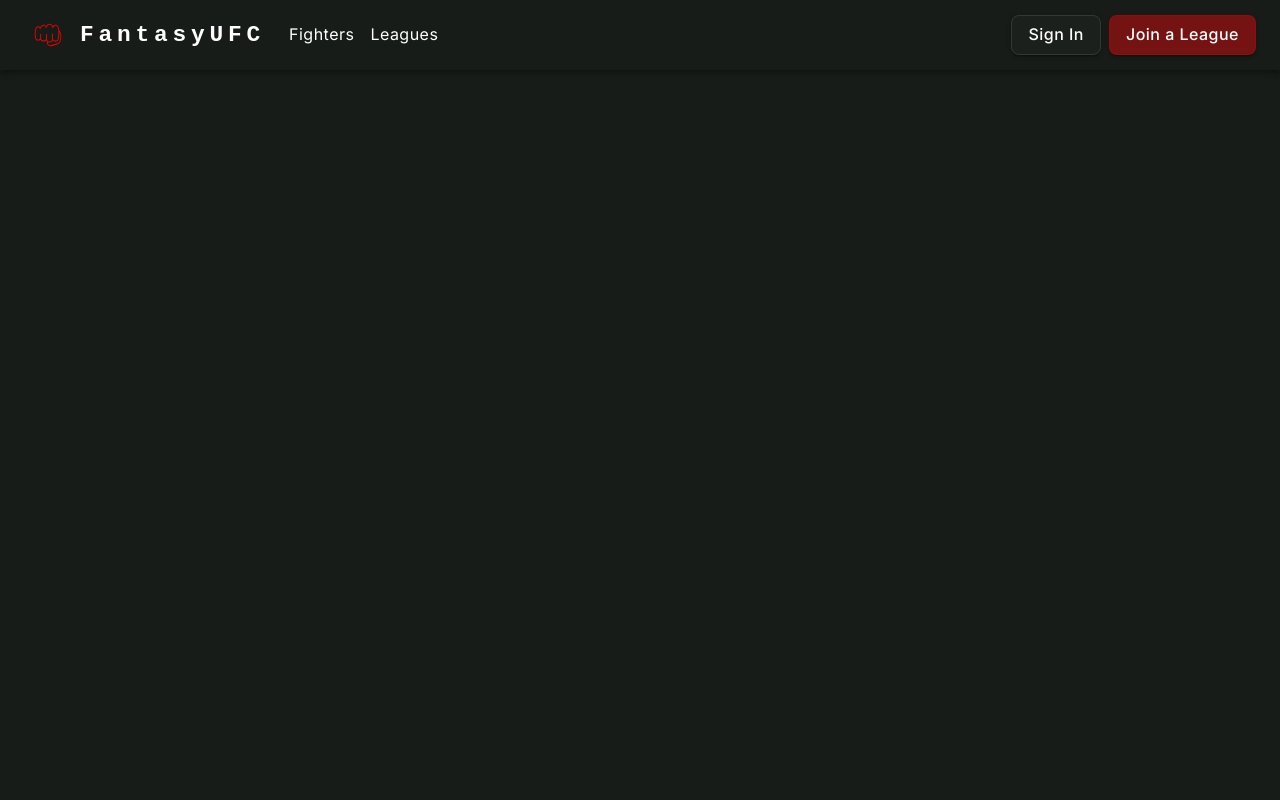
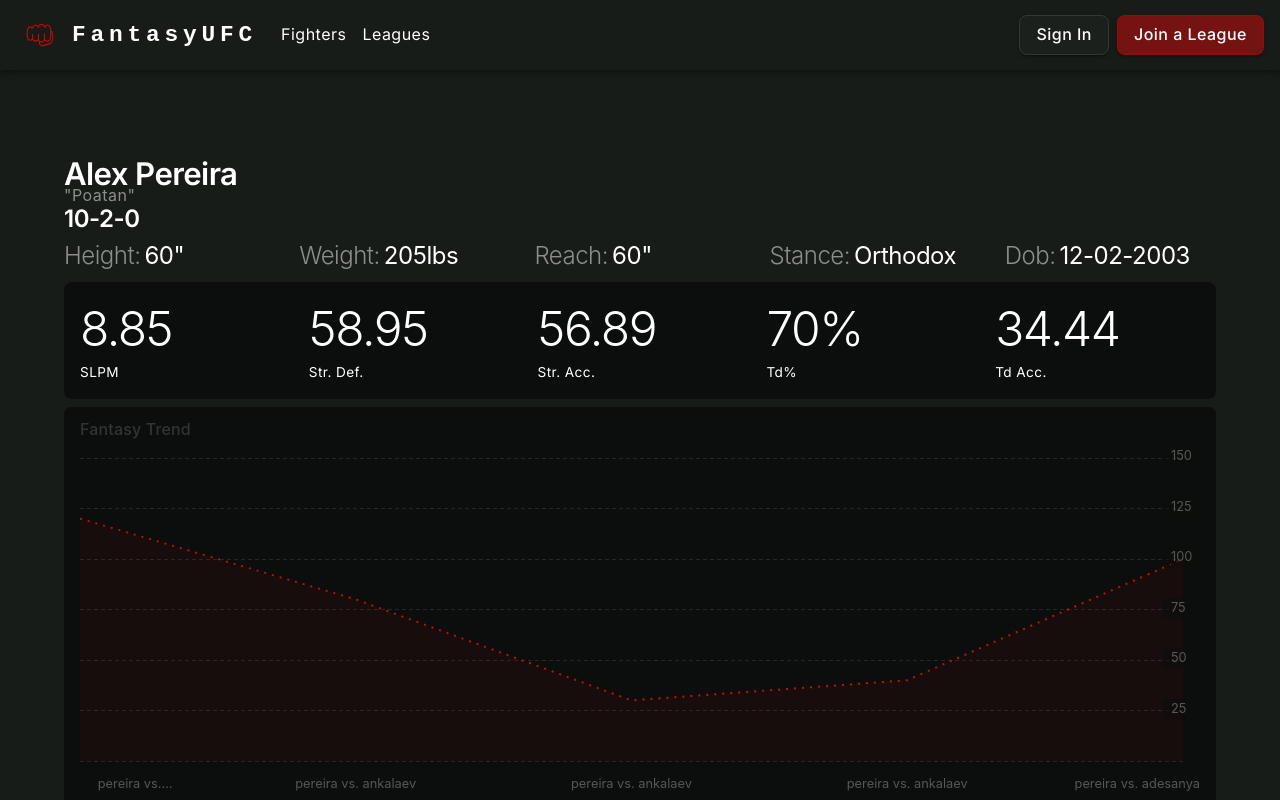
Before and after one commit to treyrachall10/ufc-fantasy-app, a React (Create React App) app in the folder frontend/ufc-fantasy-frontend/: page /fighter in a window 1280 px wide. Shown: the top 800 px of the page. Built offline with nearby package versions, Linux system fonts and the light colour scheme.

Commit message:
Theme update, Navbar width update, FantasyTrendLineChart update, added HighCharts

```diff
--- a/frontend/ufc-fantasy-frontend/package.json
+++ b/frontend/ufc-fantasy-frontend/package.json
@@ -18,6 +18,8 @@
     "@types/node": "^16.18.126",
     "@types/react": "^19.2.6",
     "@types/react-dom": "^19.2.3",
+    "highcharts": "^12.4.0",
+    "highcharts-react-official": "^3.2.3",
     "install": "^0.13.0",
     "npm": "^11.7.0",
     "react": "^18.3.1",
--- a/frontend/ufc-fantasy-frontend/src/App.css
+++ b/frontend/ufc-fantasy-frontend/src/App.css
@@ -49,3 +49,18 @@
     --a: 360deg;
   }
 }
+
+.yax {
+  display: inline-flex;
+  align-items: center;
+  justify-content: center;   /* center text horizontally */
+  line-height: 1;
+
+  min-width: 8px;           /* ← key line */
+  padding: 4px 8px;
+  border-radius: 4px;
+
+  background: hsla(150, 8%, 5%, .5);
+  color: hsla(0, 0%, 100%, 0.3);
+  white-space: nowrap;
+}
--- a/frontend/ufc-fantasy-frontend/src/App.tsx
+++ b/frontend/ufc-fantasy-frontend/src/App.tsx
@@ -7,7 +7,7 @@
 import AthleteStatsPage from './pages/AthleteStatsPage';
 import HomePage from './pages/Home';
 import Navbar from './components/layout/Navbar';
-import { Container, CssBaseline } from '@mui/material';
+import { Box, CssBaseline } from '@mui/material';
 import FightStatsPage from './pages/FightStatsPage';
 import UserTeamPage from './pages/UserTeamPage';
 import { BrowserRouter, Routes, Route} from 'react-router-dom';
@@ -27,6 +27,8 @@
     bodySmall: React.CSSProperties;
     kpiValue: React.CSSProperties;
     dataLabel: React.CSSProperties;
+    metaText: React.CSSProperties;
+    metaLabel: React.CSSProperties;
   }
 
   // allow configuration using `createTheme()`
@@ -35,6 +37,8 @@
     bodySmall?: React.CSSProperties;
     kpiValue?: React.CSSProperties;
     dataLabel?: React.CSSProperties;
+    metaText?: React.CSSProperties;
+    metaLabel?: React.CSSProperties;
   }
 
   // Custon color variants //
@@ -64,6 +68,20 @@
     bodySmall: true;
     kpiValue: true;
     dataLabel: true;
+    metaText: true;
+    metaLabel: true;
+  }
+}
+
+// Update the breakpoint prop options
+declare module '@mui/material/styles' {
+  interface BreakpointOverrides {
+    // Custom Breakpoints
+    laptop: true;
+    tablet: true;
+    mobile: true;
+    desktop: true;
+    // Remove default breakpoints
   }
 }
 
@@ -150,10 +168,22 @@
     },
     kpiValue: {
       fontSize: '3rem',
+      fontWeight: 300,
+      lineHeight: '1.3',
+      letterSpacing: '-0.03em',
+    },
+    metaText: {
+      fontSize: "1.5rem",
+      lineHeight: "1.3rem",
+      letterSpacing: "-.02em",
       fontWeight: 400,
-      lineHeight: '1.3',
-      letterSpacing: '-1em',
     },
+    metaLabel: {
+      fontSize: "1.5rem",
+      lineHeight: "1.3rem",
+      letterSpacing: "-.02em",
+      fontWeight: 300,
+    }
   },
   palette: {
       brand: { // Defines the main brand color
@@ -197,7 +227,20 @@
         }
       }
     }
-  }
+  },
+  breakpoints: {
+    values: {
+    xs: 0,
+    sm: 0,
+    md: 0,
+    lg: 0,
+    xl: 0,
+    mobile: 475,
+    tablet: 800,
+    laptop: 1200,
+    desktop: 1440,
+    },
+  },
 })
 
 function App() {
@@ -210,12 +253,7 @@
       <QueryClientProvider client={queryClient}>
         <BrowserRouter>
           <Navbar />
-          <Container maxWidth="xl" sx={{ display: 'flex',
-                                          flexDirection: 'column',
-                                          justifyContent: 'center',
-                                          alignItems: 'center',
-                                          pt: '6rem',
-                                          }}>
+          <Box sx={{pt: '6rem', alignItems: 'center'}}>
                 <Routes>
                   <Route path="/" element={<HomePage />} />
                   <Route path="/fights" element={<FightsListPage />} />
@@ -225,9 +263,9 @@
                   <Route path="/events/:id" element={<FightsListPage />} />
                   <Route path="/fighter/:id" element={<AthleteStatsPage />} />
                   <Route path="/fight/:id" element={<FightStatsPage />} />
-              <Route path="/team" element={<UserTeamPage />} />
+                  <Route path="/fighter" element={<AthleteStatsPage />} />
                 </Routes>
-          </Container>
+          </Box>
         </BrowserRouter>
 
         <ReactQueryDevtools initialIsOpen={false} />
--- a/frontend/ufc-fantasy-frontend/src/components/charts/FantasyTrendLineChart.tsx
+++ b/frontend/ufc-fantasy-frontend/src/components/charts/FantasyTrendLineChart.tsx
@@ -1,4 +1,7 @@
-import { LineChart, Line, XAxis, YAxis, CartesianGrid, Tooltip, Legend, ResponsiveContainer } from 'recharts';
+import HighchartsReact from 'highcharts-react-official';
+import Highcharts from 'highcharts';
+import { ResponsiveContainer, AreaChart, Area, XAxis, YAxis, CartesianGrid, Tooltip } from 'recharts';
+import { wrap } from 'module';
 
 interface FantasyTrendPoint {
     bout: string,
@@ -11,17 +14,91 @@
 }
 
 export default function FantasyTrendLineChart({data}: FantasyTrendLineChartProps) {
+    const options = {
+        chart: {
+            type: 'area',
+            backgroundColor: 'hsla(150, 8%, 5%, 1)',
+            spacing: [16, 16, 16, 16],
+        },
+        title: {
+            text: 'Fantasy Trend',
+            align: 'left',
+            style: {
+                fontSize: '1rem',
+                lineHeight: '1.3rem',
+                letterSpacing: '0.01em',
+                fontWeight: 500,
+            }
+        },
+        legend: {
+            enabled: false,
+        },
+        xAxis: {
+            categories: data.map(d => d.bout),
+            labels: {
+                color: "hsla(0, 0%, 100%, 0.5)",
+                style: {
+                    color: 'hsla(0, 0%, 100%, 0.3)',
+                }
+            },
+            lineWidth: 0
+        },
+        yAxis: {
+            title: {text: undefined},
+            labels: {
+                useHTML: true,
+                formatter: function (
+                this: Highcharts.AxisLabelsFormatterContextObject
+                ) {
+                if (this.isFirst) {
+                    return '';
+                }
+                return `<div class="yax">${this.value}</div>`;
+                },
+                x: -20,
+                y: 0,
+                style: {
+                    color: "hsla(0, 0%, 100%, 0.25)",
+                }
+            },
+            gridLineColor: "hsla(0,0%,100%,0.1)",
 
+            gridLineDashStyle: 'Dash',
+            opposite: true,
+        },
+        tooltip: {
+            pointFormat: '{series.name} scored {point.y} points during {point.category}',
+            backgroundColor: 'hsla(135, 8%, 10%, 1)',
+            style: {
+                color: 'white',
+            }
+        },
+        series: [{
+            type: "area",
+            name: 'fighter',
+            data: data.map(d => d.points),
+            color: "hsla(0, 91%, 43%, 1)",
+            fillColor: "hsla(0, 91%, 43%, 0.05)",
+            marker: {
+                enabled: false, // Disable plot points
+            },
+            zones: [
+                {dashStyle: 'Dot'} // Makes line dashed
+            ]
+
+        }],
+        plotOptions: {
+            series: {
+                pointPlacement: 'on',
+            },
+        },
+        credits: {
+            enabled: false
+        }
+    }
     return (
-        <ResponsiveContainer width="100%" height={300}>
-            <LineChart data={data}>
-                <Line type="monotone" dataKey="points" stroke="green"/>
-                <CartesianGrid stroke="#ccc" />
-                <XAxis dataKey="date"/>
-                <YAxis />
-                <Legend/>
-                <Tooltip/>
-            </LineChart>
-        </ResponsiveContainer>
+        <HighchartsReact
+        highcharts={Highcharts}
+        options={options}/>
     )
 }
--- a/frontend/ufc-fantasy-frontend/src/components/layout/ListPageLayout.tsx
+++ b/frontend/ufc-fantasy-frontend/src/components/layout/ListPageLayout.tsx
@@ -5,7 +5,7 @@
 export default function ListPageLayout (props: { children: ReactNode }) {
     return (
     <>
-        <Container maxWidth="lg">
+        <Container maxWidth="desktop">
             <Stack direction="column">
                 {props.children}
             </Stack>
--- a/frontend/ufc-fantasy-frontend/src/components/layout/Navbar.tsx
+++ b/frontend/ufc-fantasy-frontend/src/components/layout/Navbar.tsx
@@ -38,8 +38,8 @@
     return (
         <AppBar position='static' sx={{
                                     bgcolor: 'background.default',
+                                    px: '16px'
                                     }}>
-            <Container maxWidth="xl">
                 <Toolbar disableGutters>
                     <IconButton
                         component={Link}
@@ -167,7 +167,6 @@
                         </Button>
                     </Box>
                 </Toolbar>
-            </Container>
         </AppBar>
     )
 }
--- a/frontend/ufc-fantasy-frontend/src/pages/AthleteStatsPage.tsx
+++ b/frontend/ufc-fantasy-frontend/src/pages/AthleteStatsPage.tsx
@@ -1,4 +1,4 @@
-import { Container, Grid, Box, Typography } from "@mui/material";
+import { Container, Grid, Box, Typography, Stack} from "@mui/material";
 import Sidebar from "../components/layout/Sidebar";
 import QuickStatCard from "../components/statHolders/QuickStatCard";
 import FightsList from "../components/lists/FightsList";
@@ -12,6 +12,7 @@
     const  params = useParams()
     const id = params.id;
     {/* API fetching*/}
+    {/*
     const { data: fighterData,
             isPending: fighterPending,
             error: fighterError } = useQuery<FighterWithCareerStats>({
@@ -65,79 +66,112 @@
         points: fantasyData.fight_total_points,
         date: fantasyData.date
     }))
+        */}
 
     return (
-        <Container maxWidth="xl">
-            <Grid container spacing={2}>
-
-                {/* Sidebar */}
-                <Grid size={{ xs: 12, md: 2}}>
-                    <Sidebar
-                        name={fighterData.fighter.full_name}
-                        nickname={fighterData.fighter.nick_name}
-                        age={30}
-                        height={fighterData.fighter.height}
-                        weight={fighterData.fighter.weight}
-                        reach={fighterData.fighter.reach}
-                        stance={fighterData.fighter.stance}
-                        record={fighterData.fighter.record}
-                    />
+        <Container maxWidth="laptop">
+                <Stack direction={'column'} spacing={2}>
+                    {/*Header*/}
+                        <Stack sx={{
+                                display: 'flex',
+                                flexDirection: 'column',
+                                justifyContent: {mobile: 'center', laptop: 'flex-start'},
+                                alignItems: {mobile: 'center', laptop: 'flex-start'},
+                        }}>
+                            <Typography variant="h2">Alex Pereira</Typography>
+                            <Typography variant="body" color="text.secondary">"Poatan"</Typography>
+                            <Typography variant="h3">10-2-0</Typography>
+                        </Stack>
+                            <Grid container spacing={3} justifyContent={{ mobile: 'center', laptop: 'flex-start' }}>
+                                {/*Meta Data Box*/}
+                                <Grid size={{ mobile: 12, tablet: 6, laptop: 2.4 }}>
+                                        <Stack direction="row" justifyContent={{mobile: "center", laptop: "flex-start"}} textAlign="center" spacing={.5}>
+                                            <Typography variant="metaLabel" color="text.secondary">Height: </Typography>
+                                            <Typography variant="metaText">60"</Typography>
+                                        </Stack>
                                 </Grid>
-                {/* Body */}
-                <Grid size={{ xs: 12, md: 10 }}>
-                    <Box sx={{display: "flex",
-                    flexDirection: "column",
-                    gap: 1
-                    }}>
-                        {/* QuickStats */}
-                        <Typography variant="subtitle2">Career Stats:</Typography>
-                        <Grid container spacing={2} sx={{
-                            display: "flex",
-                            justifyContent: "space-between",
-                        }}>
-                            <Grid size={{xs: 12, sm: 6, md: 4, lg: 2}}>
-                                <QuickStatCard title="SLPM" stat={slpm.toFixed(2)}/>
+                                <Grid size={{ mobile: 12, tablet: 6, laptop: 2.4 }}>
+                                    <Stack direction="row" justifyContent={{mobile: "center", laptop: "flex-start"}} textAlign="center" spacing={.5}>
+                                        <Typography variant="metaLabel" color="text.secondary">Weight: </Typography>
+                                        <Typography variant="metaText">205lbs</Typography>
+                                    </Stack>
                                 </Grid>
-                            <Grid size={{xs: 12, sm: 6, md: 4, lg: 2}}>
-                                <QuickStatCard title="STR DEF" stat={strDef.toFixed(2)} />
+                                <Grid size={{ mobile: 12, tablet: 6, laptop: 2.4 }}>
+                                    <Stack direction="row" justifyContent={{mobile: "center", laptop: "flex-start"}} textAlign="center" spacing={.5}>
+                                        <Typography variant="metaLabel" color="text.secondary">Reach: </Typography>
+                                        <Typography variant="metaText">60"</Typography>
+                                    </Stack>
                                 </Grid>
-                            <Grid size={{xs: 12, sm: 6, md: 4, lg: 2}}>
-                                <QuickStatCard title="STR ACC" stat={strAcc.toFixed(2)} />
+                                <Grid size={{ mobile: 12, tablet: 6, laptop: 2.4 }}>
+                                    <Stack direction="row" justifyContent={{mobile: "center", laptop: "flex-start"}} textAlign="center" spacing={.5}>
+                                        <Typography variant="metaLabel" color="text.secondary">Stance: </Typography>
+                                        <Typography variant="metaText">Orthodox</Typography>
+                                    </Stack>
                                 </Grid>
-                            <Grid size={{xs: 12, sm: 6, md: 4, lg: 2}}>
-                                <QuickStatCard title="TD%" stat={tdDef.toFixed(2)} />
-                            </Grid>
-
-                            <Grid size={{xs: 12, sm: 6, md: 4, lg: 2}}>
-                                <QuickStatCard title="TD ACC" stat={tdAcc.toFixed(2)} />
-                            </Grid>
-
-                        </Grid>
-                        {/* Fantsy Chart and W/L Chart */}
-                        <Grid container spacing={2}>
-                            <Grid size={{xs: 12, sm: 6, md: 6, lg: 6}}>
-                                <Typography variant="subtitle2">Fantasy Trend Chart (last 3 fights): </Typography>
-                                <FantasyTrendLineChart data={fantasyTrendData}/>
-                            </Grid>
-                            <Grid size={{xs: 12, sm: 6, md: 6, lg: 6}}>
-                                <Typography variant="subtitle2">Method of Victory/Loss: </Typography>
-                                <WinLossChart
-                                record={fighterData.fighter.record}
-                                />
+                                <Grid size={{ mobile: 12, tablet: 6, laptop: 2.4 }}>
+                                    <Stack direction="row" justifyContent={{mobile: "center", laptop: "flex-start"}} textAlign="center" spacing={.5}>
+                                        <Typography variant="metaLabel" color="text.secondary">Dob: </Typography>
+                                        <Typography variant="metaText">12-02-2003</Typography>
+                                    </Stack>
                                 </Grid>
                             </Grid>
-                        {/* FightList and Interesting Stats */}
-                        <Grid container spacing={2}>
-                            <Grid size={{xs: 12, sm: 6, md: 6, lg: 6}}>
-                                <FightsList/>
+                            {/*Body Contents*/}
+                            <Grid container spacing={1}>
+                                {/*KPI Contents*/}
+                                <Grid container size={12} spacing={1} sx={{ bgcolor: 'dashboardBlack.main', borderRadius: 2, p: 1}}>
+                                    <Grid size={2.4} padding={1}>
+                                        <Stack direction="column">
+                                            <Typography variant="kpiValue">8.85</Typography>
+                                            <Typography variant="caption">SLPM</Typography>
+                                        </Stack>
                                     </Grid>
-                            <Grid size={{xs: 12, sm: 6, md: 6, lg: 6}}>
-                                <QuickStatCard title="Control %" stat={'32'} />
+                                    <Grid size={2.4} padding={1}>
+                                        <Stack direction="column">
+                                            <Typography variant="kpiValue">58.95</Typography>
+                                            <Typography variant="caption">Str. Def.</Typography>
+                                        </Stack>
+                                    </Grid>
+                                    <Grid size={2.4} padding={1}>
+                                        <Stack direction="column">
+                                            <Typography variant="kpiValue">56.89</Typography>
+                                            <Typography variant="caption">Str. Acc.</Typography>
+                                        </Stack>
+                                    </Grid>
+                                    <Grid size={2.4} padding={1}>
+                                        <Stack direction="column">
+                                            <Typography variant="kpiValue">70%</Typography>
+                                            <Typography variant="caption">Td%</Typography>
+                                        </Stack>
+                                    </Grid>
+                                    <Grid size={2.4} padding={1}>
+                                        <Stack direction="column">
+                                            <Typography variant="kpiValue">34.44</Typography>
+                                            <Typography variant="caption">Td Acc.</Typography>
+                                        </Stack>
                                     </Grid>
                                 </Grid>
+                                {/*Fantasy Trend Chart*/}
+                                <Grid size={12}>
+                                    <Box sx={{ height: 400, bgcolor: 'dashboardBlack.main', borderRadius: 2, overflow: "hidden" }}>
+                                        <FantasyTrendLineChart data={[
+                                            {bout: 'pereira vs. blachowiz', points: 120, date: '12/12/12'},
+                                            {bout: 'pereira vs. ankalaev', points: 80, date: '12/12/12'},
+                                            {bout: 'pereira vs. ankalaev', points: 30, date: '12/12/12'},
+                                            {bout: 'pereira vs. ankalaev', points: 40, date: '12/12/12'},
+                                            {bout: 'pereira vs. adesanya', points: 100, date: '12/12/12'}
+                                        ]}/>
                                     </Box>
                                 </Grid>
+                                {/*Win Loss Chart*/}
+                                <Grid size={{mobile: 12, laptop: 7}}>
+                                    <Box sx={{ height: 400, bgcolor: 'dashboardBlack.main', borderRadius: 2 }} />
                                 </Grid>
+                                {/*Past Fights List*/}
+                                <Grid size={{mobile: 12, laptop: 5}}>
+                                    <Box sx={{ height: 400, bgcolor: 'dashboardBlack.main', borderRadius: 2 }} />
+                                </Grid>
+                            </Grid>
+                </Stack>
         </Container>
 
     )
--- a/frontend/ufc-fantasy-frontend/src/pages/Home.tsx
+++ b/frontend/ufc-fantasy-frontend/src/pages/Home.tsx
@@ -42,9 +42,6 @@
     borderRadius: '8px',
     animation: 'rotating 4s linear infinite',
   },
-
-
-
   '& > *': {
     position: 'relative',
     zIndex: 1,
```
Also changed, not shown: frontend/ufc-fantasy-frontend/src/pages/FightStatsPage.tsx (+4 -4 lines), 1 other file (tests, documents, lock files or other folders). Lines whose indentation alone changed are shown as unchanged.
